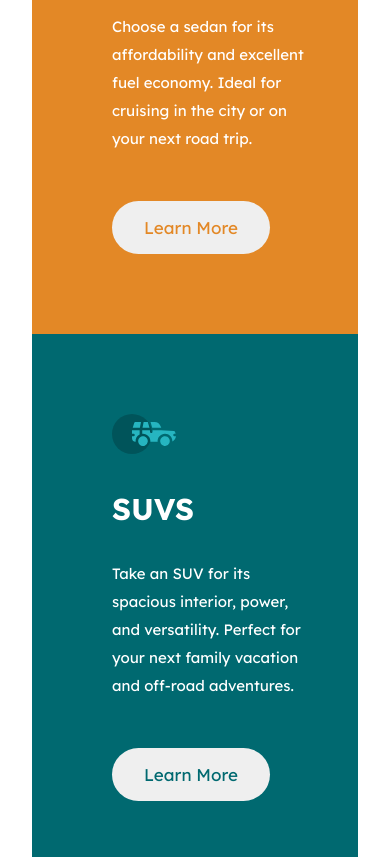
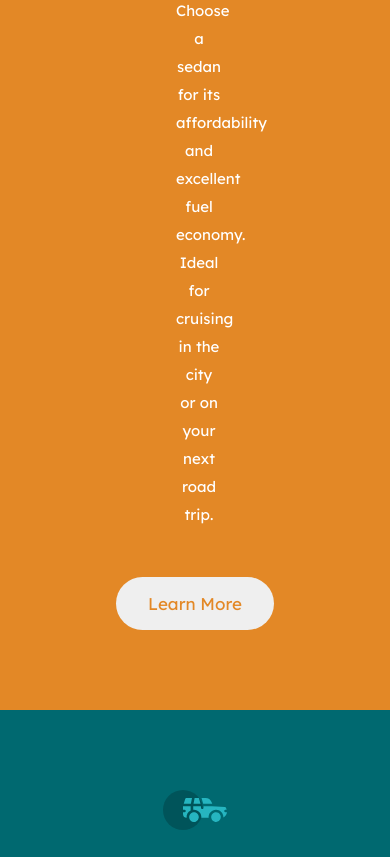
Before and after one commit to Junain44/card-preview, a plain HTML site: page index.html in a window 390 px wide. Shown: the part 229-1086 px from the top of the page. Drawn offline with Linux system fonts and the light colour scheme.

Commit message:
responsive changes

```diff
--- a/style.css
+++ b/style.css
@@ -44,6 +44,12 @@ font-weight: 400;
 .card  {
     display: flex;
     padding: 4rem 16rem;
+    border: 0px solid;
+    border-radius: 30px;
+    -webkit-border-radius: 30px;
+    -moz-border-radius: 30px;
+    -ms-border-radius: 30px;
+    -o-border-radius: 30px;
 }
 
 .cards{
@@ -108,7 +114,29 @@ color:#fff;
 @media only screen and (max-width: 1200px) {
   .card{
     flex-direction: column;
+    padding: 0;
+    margin: 0;
+    text-align: center;
+  }
+
+  .cards img{
     padding: 1rem 2rem;
-    margin: 0;
+}
+
+    .cards h2{
+        padding: 1rem 2rem;
+
+    }
+
+    .cards p{
+        padding-top: 1rem;
+        padding-bottom: 2rem;
+        padding-left: 8rem;
+        padding-right: 8em;
+    }
+
+    .cards button{
+        margin: 1rem 2rem;
+
+    }
   }
-  }
```
